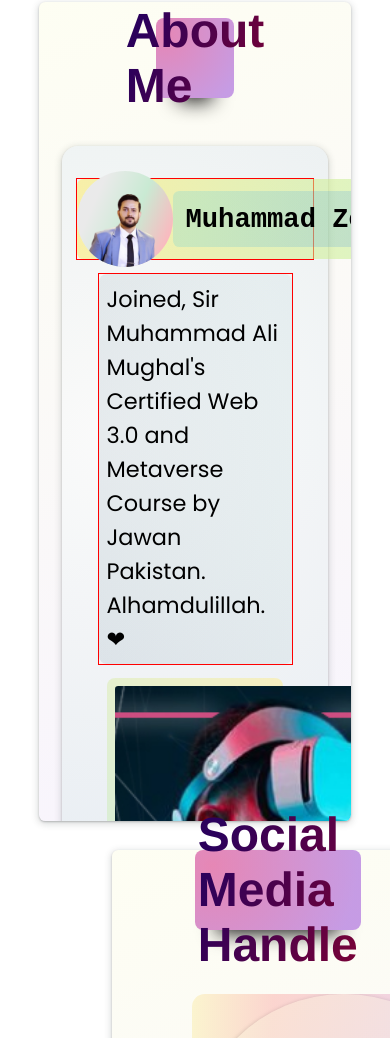
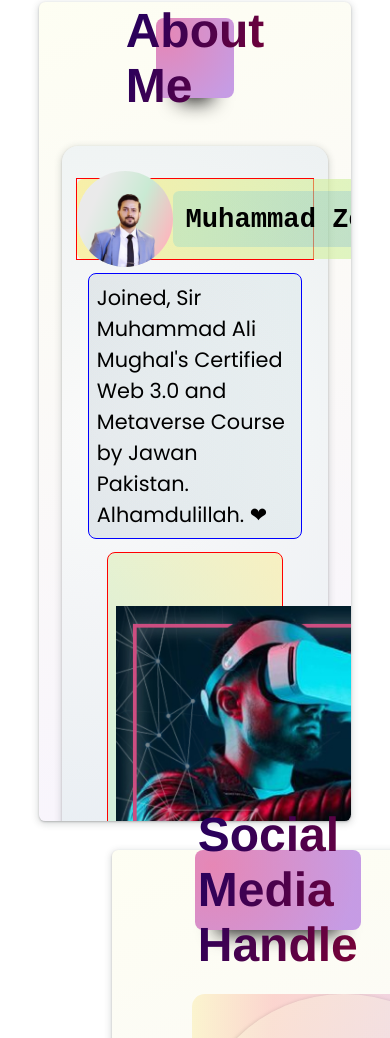
Before and after one commit to MuhammadZohaib28/Portfolio-Website-Template, a plain HTML site: page index.html in a window 390 px wide. Shown: the part 829-1867 px from the top of the page. Drawn offline with Linux system fonts and the light colour scheme.

Commit message:
Responsiveness Added

```diff
--- a/index.css
+++ b/index.css
@@ -616,18 +616,18 @@ span {
 }
 
 .postCenter {
-  border: 1px solid red;
-  width: 50vw;
+  /* border: 1px solid red; */
+  width: 55vw;
   margin: 0.8rem auto;
 
 }
 
 .postDiscription{
-  font-size: 1.4rem;
+  font-size: 1.3rem;
 }
 
 .postDiscriptionSection {
-  /* border: 1px solid blue; */
+  border: 1px solid blue;
   text-align: start;
   padding: 0.5rem;
   background: linear-gradient(
@@ -640,7 +640,7 @@ span {
 }
 
 .postBottom {
-  /* border: 1px solid red; */
+  border: 1px solid red;
   padding: 0.5rem;
   background: linear-gradient(
     60deg,
@@ -653,10 +653,10 @@ span {
 }
 
 .postBottomImg {
-  height: 27rem;
-  width: 46.8rem;
+  height: 24rem;
+  width: 37.5rem;
   border-radius: 0.2rem;
-  object-fit: cover;
+  object-fit: contain;
 }
 
 .postBottomImgContainer {
```
